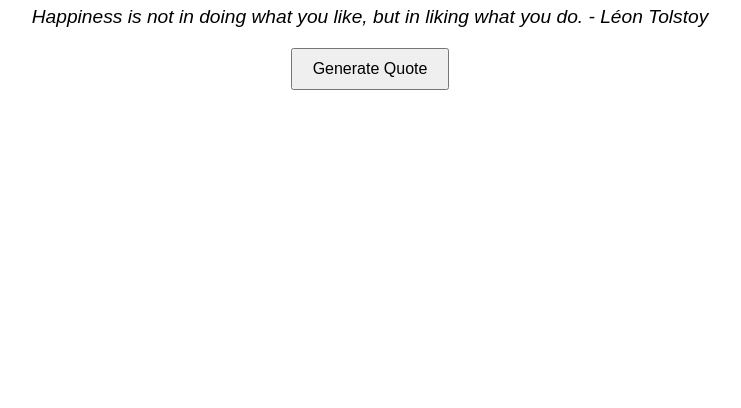
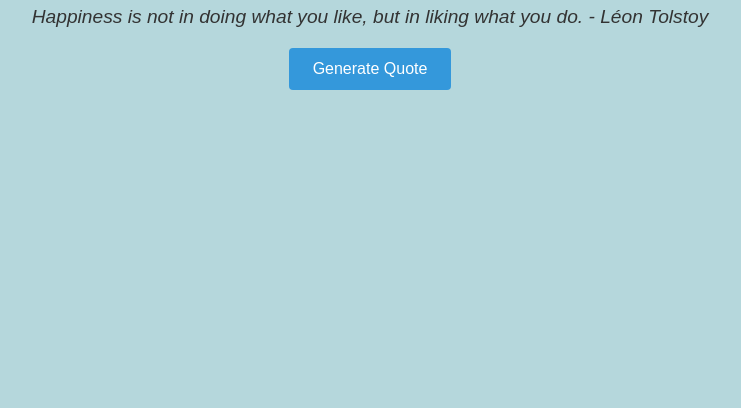
Before and after one commit to pedromattos11/QuoteGenerator, a plain HTML site: page index.html in a window 1280 px wide. Shown: the part 392-800 px from the top of the page, without its empty margins (270-1011 px from the left). Drawn offline with Linux system fonts and the light colour scheme.

Commit message:
New Style

```diff
--- a/style.css
+++ b/style.css
@@ -1,10 +1,11 @@
 body {
-    font-family: Arial, sans-serif;
+    font-family: 'Arial', sans-serif;
     display: flex;
     justify-content: center;
     align-items: center;
     height: 100vh;
     margin: 0;
+    background-color: #b5d7dc; /* Cor de fundo agradável */
 }
 
 .container {
@@ -19,23 +20,29 @@ body {
     font-style: italic;
     font-size: 1.2em;
     margin-bottom: 20px;
+    color: #333; /* Cor do texto da citação */
 }
 
 #generate {
-    padding: 10px 20px;
+    padding: 12px 24px; /* Aumentei um pouco o padding para tornar o botão mais amigável */
     font-size: 1em;
     cursor: pointer;
+    background-color: #3498db; /* Cor de fundo do botão */
+    color: #fff; /* Cor do texto do botão */
+    border: none;
+    border-radius: 4px; /* Cantos arredondados para um visual mais moderno */
+    transition: background-color 0.3s ease; /* Adicionando uma transição suave na mudança de cor */
 }
 
-/* Adicionando um estilo mais agradável ao botão */
 #generate:hover {
-    background-color: #ddd;
+    background-color: #2980b9; /* Cor de fundo do botão ao passar o mouse */
 }
 
 /* Fornecendo um estilo mais consistente aos elementos de margem */
 .margin-bottom {
     margin-bottom: 20px;
 }
+
 .margin-top {
     margin-top: 20px;
 }
```
